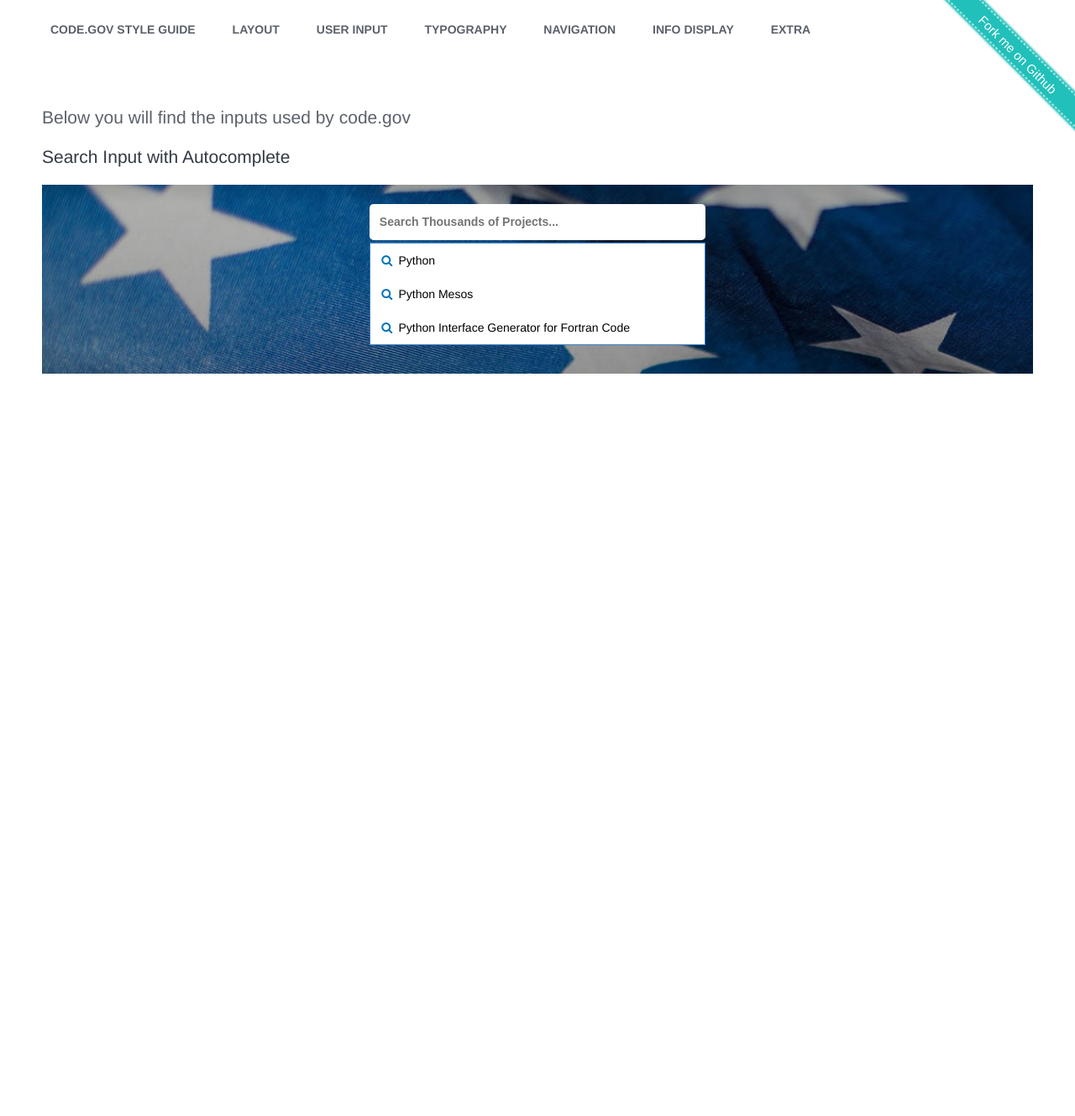
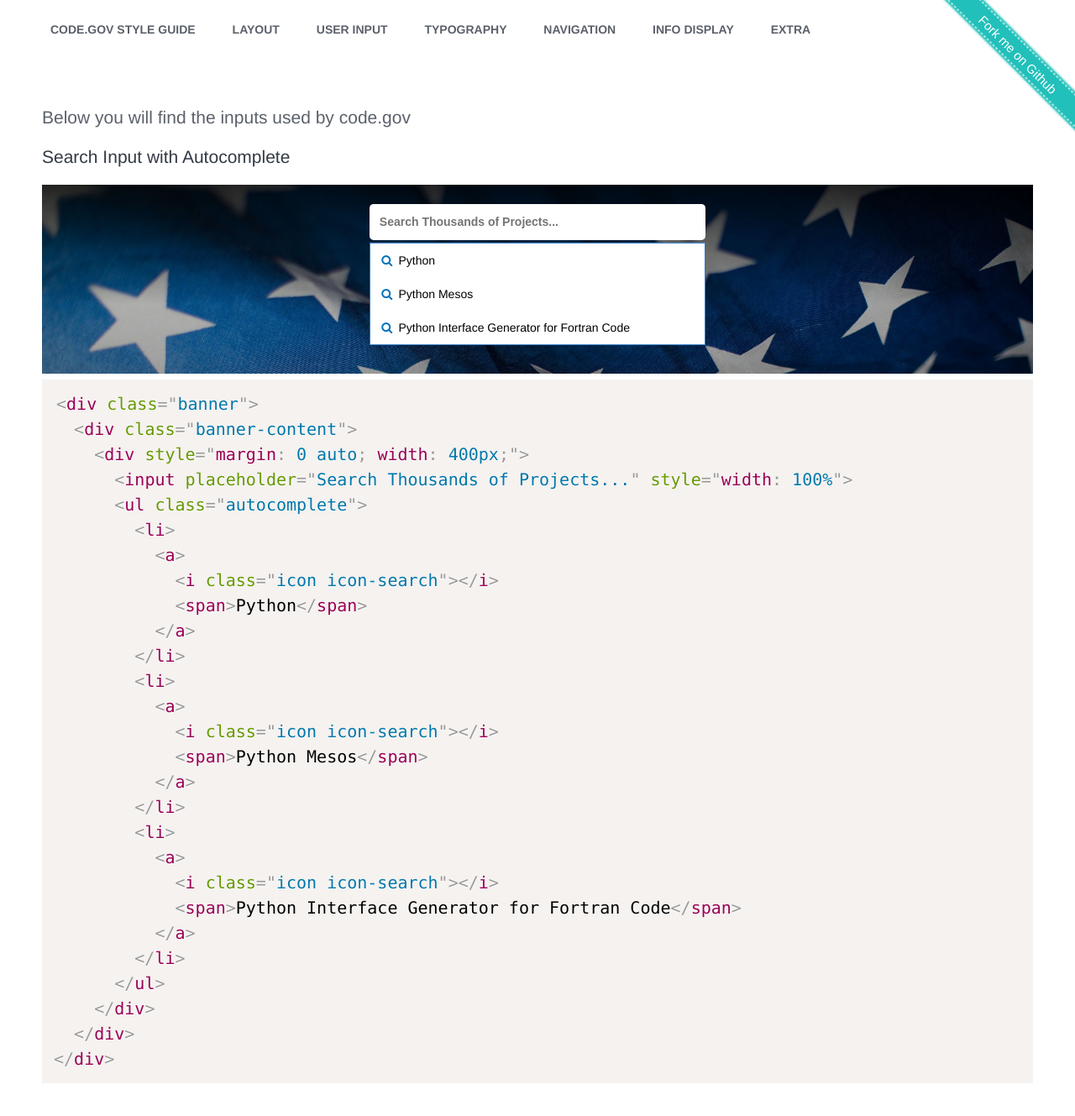
Before and after one commit to GSA/code-gov-style, a Jekyll site: the page built from components/autocomplete.md, in a window 1280 px wide and 1347 px high. Shown: the top 1329 px of the window at 84% size. Built offline with Jekyll 4.4.1, drawn with Linux system fonts in a browser that asks for light colours.

Commit message:
added html for autocomplete

````diff
--- a/components/autocomplete.md
+++ b/components/autocomplete.md
@@ -33,3 +33,32 @@ title: "Autocomplete"
     </div>
   </div>
 </div>
+```
+<div class="banner">
+  <div class="banner-content">
+    <div style="margin: 0 auto; width: 400px;">
+      <input placeholder="Search Thousands of Projects..." style="width: 100%">
+      <ul class="autocomplete">
+        <li>
+          <a>
+            <i class="icon icon-search"></i>
+            <span>Python</span>
+          </a>
+        </li>
+        <li>
+          <a>
+            <i class="icon icon-search"></i>
+            <span>Python Mesos</span>
+          </a>
+        </li>
+        <li>
+          <a>
+            <i class="icon icon-search"></i>
+            <span>Python Interface Generator for Fortran Code</span>
+          </a>
+        </li>
+      </ul>
+    </div>
+  </div>
+</div>
+```
````
